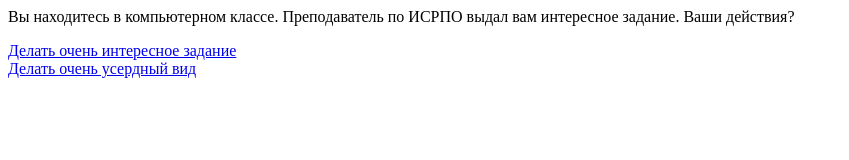
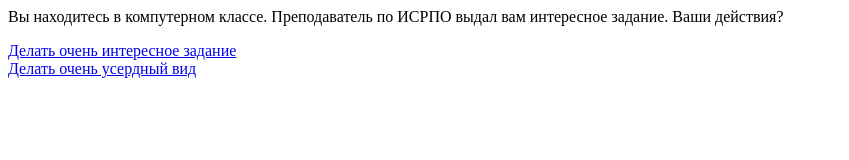
Before and after one commit to ZakharPustovgarov/isrpo_genered_html, a plain HTML site: page docs/index.html in a window 1280 px wide. Shown: the whole page, without its empty margins (0-849 px from the left). Drawn offline with Linux system fonts and the light colour scheme.

Commit message:
Автоматическое бновление файлов

```diff
--- a/docs/index.html
+++ b/docs/index.html
@@ -7,7 +7,7 @@
 <body>
    <div>
        <p>
-           Вы находитесь в компьютерном классе. Преподаватель по ИСРПО выдал вам интересное задание. Ваши действия?
+           Вы находитесь в компутерном классе. Преподаватель по ИСРПО выдал вам интересное задание. Ваши действия?
        </p>
    </div>
    <div>
```
